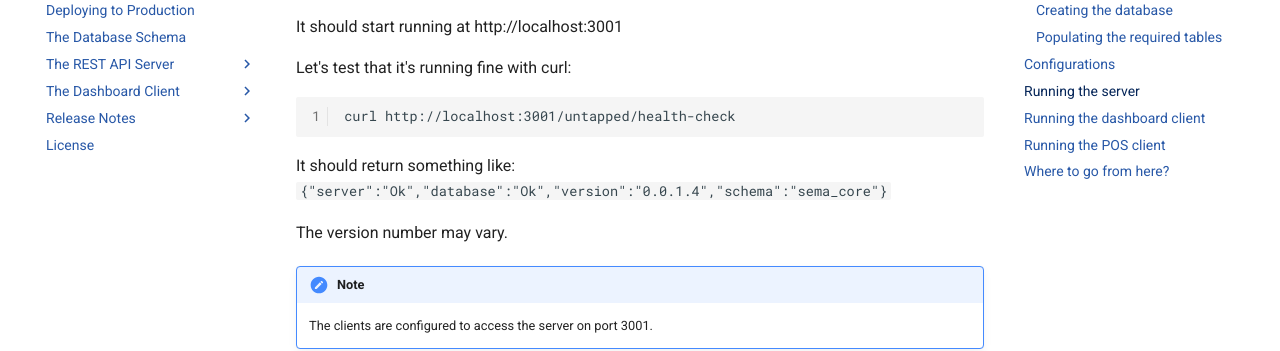
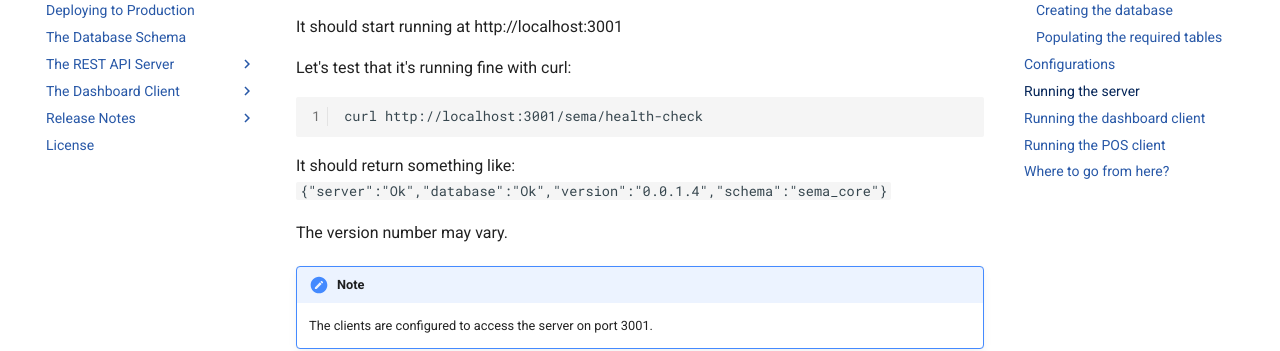
Before and after one commit to untapped-inc/sema-docs, an MkDocs documentation site: the page built from docs/getting-started.md, in a window 1280 px wide and 900 px high, scrolled down 5336 px. Shown: the part 153-504 px from the top of the window. Built offline with MkDocs 1.6.1 and Material for MkDocs 9.7.7, drawn with Linux system fonts in a browser that asks for light colours; comment, search, counter and statistics services are not loaded; some of the changed lines change nothing that is shown.

Commit message:
Update getting-started.md
Note that "/untapped.." endpoints are deprecated and replaced with "/sema"

````diff
--- a/docs/getting-started.md
+++ b/docs/getting-started.md
@@ -9,7 +9,7 @@ This section is a tutorial on how to get you started with setting up the platfor
 
 ## Prerequisites
 
-* Download MySQL Workbench: Get it [there](https://dev.mysql.com/downloads/workbench/).
+* Download MySQL Workbench: Get it [here](https://dev.mysql.com/downloads/workbench/).
 * Install nvm: Follow [this link](https://github.com/creationix/nvm#installation) for instructions.
 * Install latest LTS version of Node and npm: `nvm install --lts`
 * Install Yarn: `npm i -g yarn`
@@ -185,7 +185,7 @@ It should start running at http://localhost:3001
 
 Let's test that it's running fine with curl:
 ```
-curl http://localhost:3001/untapped/health-check
+curl http://localhost:3001/sema/health-check
 ```
 It should return something like: `{"server":"Ok","database":"Ok","version":"0.0.1.4","schema":"sema_core"}`
 
````
